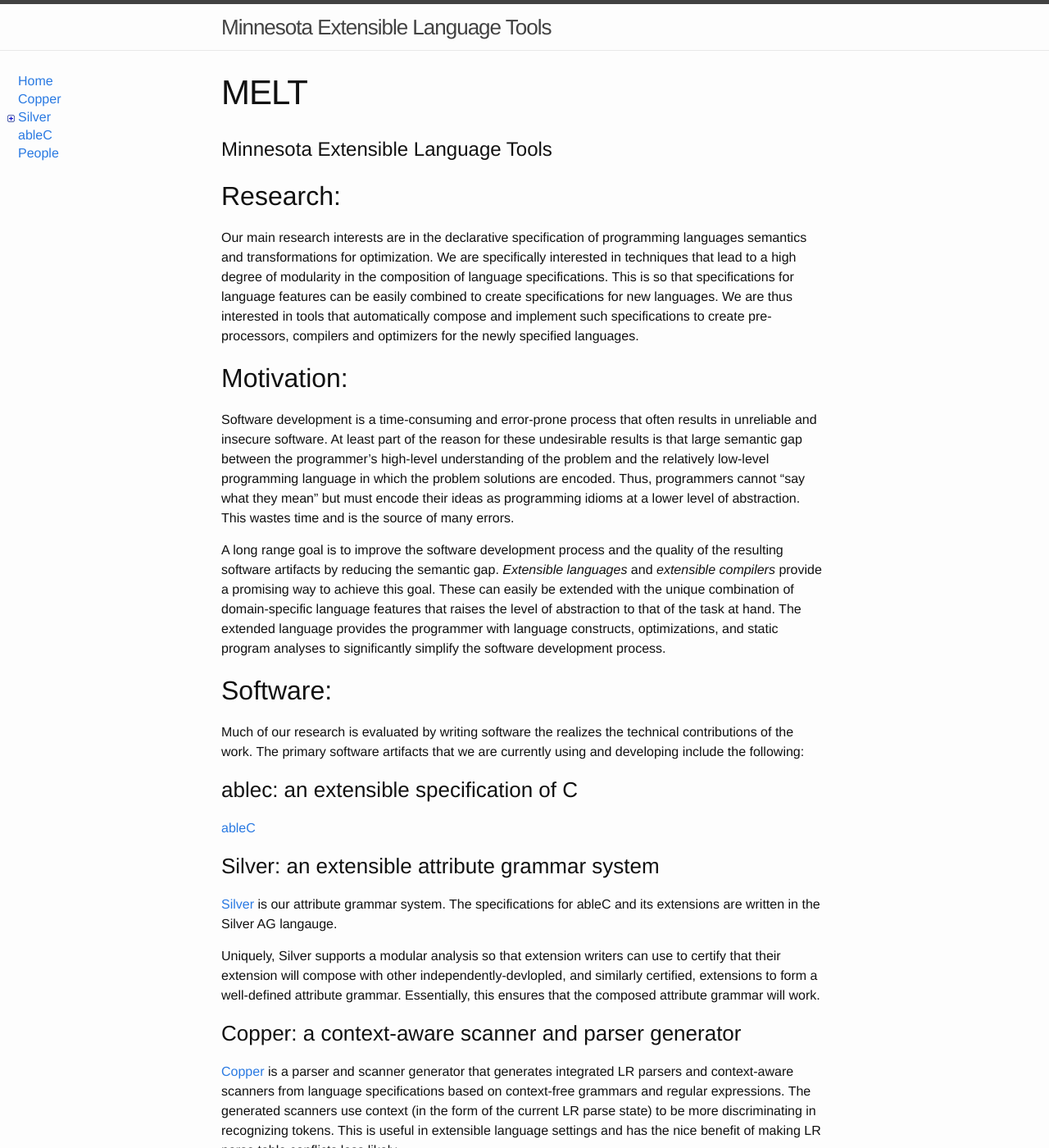
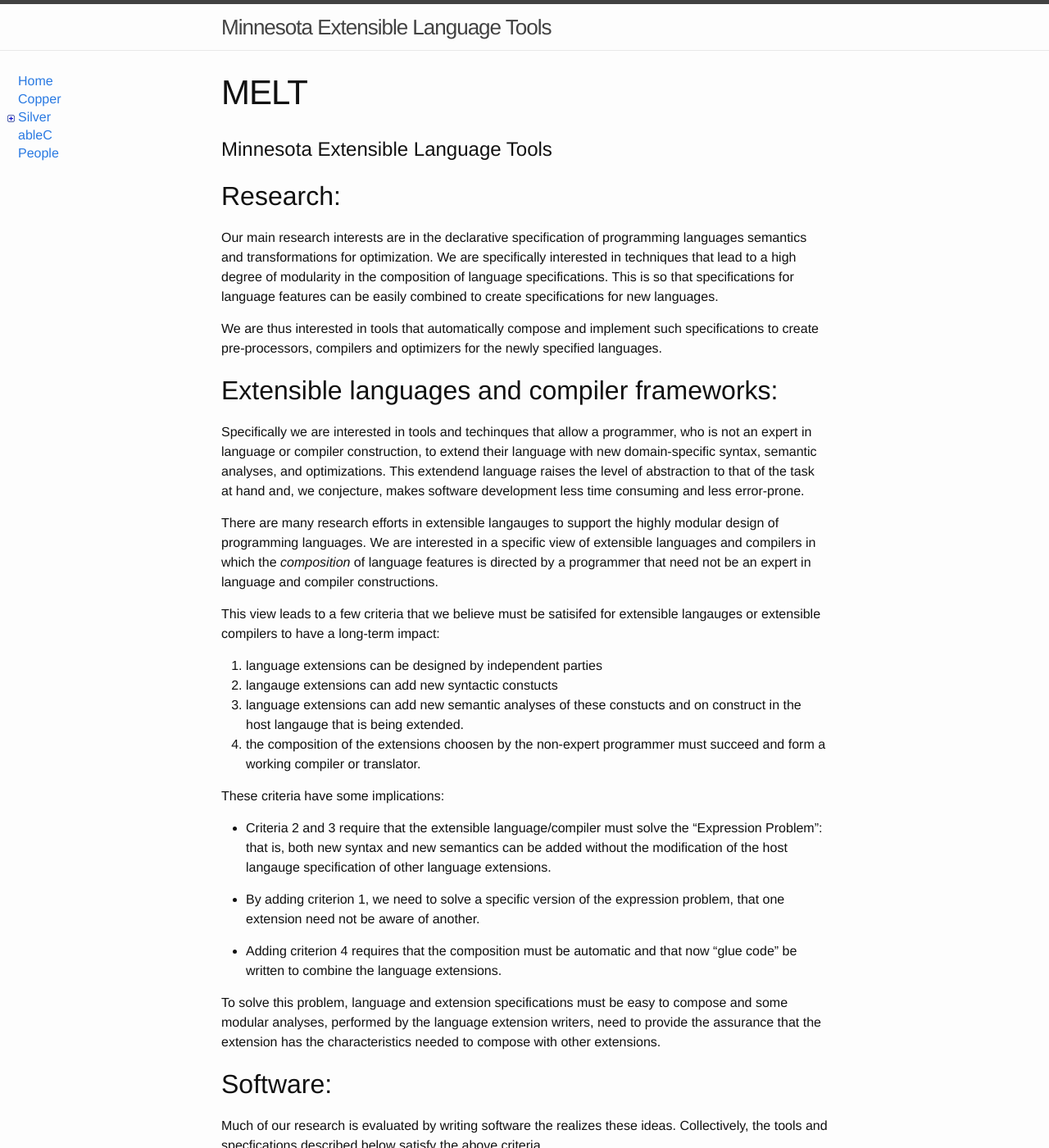
Before and after one commit to melt-umn/melt-website, a Jekyll site: the page built from index.md, in a window 1280 px wide and 1400 px high. Shown: the whole window at 82% size. Built offline with Jekyll 4.4.1, drawn with Linux system fonts in a browser that asks for light colours; some of the changed text lies outside the part shown.

Commit message:
rewriting front page

```diff
--- a/index.md
+++ b/index.md
@@ -7,35 +7,107 @@ title: MELT
 
 ## Research:
 
-Our main research interests are in the declarative
-specification of programming languages semantics and transformations for optimization. We are specifically interested in techniques that lead to a high degree of modularity in the composition of language specifications. This is so that specifications for language features can be easily combined to create specifications for new languages. We are thus interested in tools that automatically compose and implement such specifications to create pre-processors, compilers and optimizers for the newly specified languages.
+Our main research interests are in the declarative specification of
+programming languages semantics and transformations for
+optimization. We are specifically interested in techniques that lead
+to a high degree of modularity in the composition of language
+specifications. This is so that specifications for language features
+can be easily combined to create specifications for new languages.
 
-## Motivation:
+We
+are thus interested in tools that automatically compose and implement
+such specifications to create pre-processors, compilers and optimizers
+for the newly specified languages.
 
-Software development is a time-consuming and error-prone process that often results in unreliable and insecure software. At least part of the reason for these undesirable results is that large semantic gap between the programmer's high-level understanding of the problem and the relatively low-level programming language in which the problem solutions are encoded. Thus, programmers cannot "say what they mean" but must encode their ideas as programming idioms at a lower level of abstraction. This wastes time and is the source of many errors.
+## Extensible languages and compiler frameworks:
 
-A long range goal is to improve the software development process and the quality of the resulting software artifacts by reducing the semantic gap. *Extensible languages* and *extensible compilers* provide a promising way to achieve this goal. These can easily be extended with the unique combination of domain-specific language features that raises the level of abstraction to that of the task at hand. The extended language provides the programmer with language constructs, optimizations, and static program analyses to significantly simplify the software development process.
+Specifically we are interested in tools and techinques that allow a
+programmer, who is not an expert in language or compiler construction,
+to extend their language with new domain-specific syntax, semantic
+analyses, and optimizations.  This extendend language raises the level
+of abstraction to that of the task at hand and, we conjecture, makes
+software development less time consuming and less error-prone.
+
+There are many research efforts in extensible langauges to support the
+highly modular design of programming languages.  We are interested in
+a specific view of extensible languages and compilers in which the
+*composition* of language features is directed by a programmer that
+need not be an expert in language and compiler constructions.
+
+This view leads to a few criteria that we believe must be satisifed
+for extensible langauges or extensible compilers to have a long-term
+impact:
+
+1. language extensions can be designed by independent parties
+2. langauge extensions can add new syntactic constucts
+3. language extensions can add new semantic analyses of these
+   constucts and on construct in the host langauge that is being
+   extended.
+4. the composition of the extensions choosen by the non-expert
+   programmer must succeed and form a working compiler or translator.
+
+These criteria have some implications:
+
+* Criteria 2 and 3 require that the extensible language/compiler must
+  solve the "Expression Problem": that is, both new syntax and new
+  semantics can be added without the modification of the host langauge
+  specification of other language extensions.
+
+* By adding criterion 1, we need to solve a specific version of
+  the expression problem, that one extension need not be aware of
+  another.
+
+* Adding criterion 4 requires that the composition must be automatic
+  and that now "glue code" be written to combine the language
+  extensions.
+
+To solve this problem, language and extension specifications must be
+easy to compose and some modular analyses, performed by the language
+extension writers, need to provide the assurance that the extension
+has the characteristics needed to compose with other extensions.
 
 ## Software:
-Much of our research is evaluated by writing software the realizes the technical contributions of the work.  The primary software artifacts that we are currently using and developing include the following:
+Much of our research is evaluated by writing software the realizes
+these ideas.  Collectively, the tools and specfications described
+below satisfy the above criteria.
+
 
 ### ablec: an extensible specification of C
 
-[ableC](ablec/index.html)
+[ableC](ablec/index.html) is our primary vehicle for investigating
+extensible langauges.  This specification implements (or soon will)
+the C11 standard of the C programming langauge.
 
 
 ### Silver: an extensible attribute grammar system
 
-[Silver](silver) is our attribute grammar system.  The specifications for ableC and its extensions are written in the Silver AG langauge.
+[Silver](silver) is our attribute grammar system.  The specifications
+for ableC and its extensions are written in the Silver AG langauge.
 
-Uniquely, Silver supports a modular analysis so that extension writers can use to certify that their extension will compose with other independently-devlopled, and similarly certified, extensions to form a well-defined attribute grammar.  Essentially, this ensures that the composed attribute grammar will work.
+Uniquely, Silver supports a modular analysis so that extension writers
+can use to certify that their extension will compose with other
+independently-devlopled, and similarly certified, extensions to form a
+well-defined attribute grammar.  Essentially, this ensures that the
+composed attribute grammar will work.
+
 
 ### Copper: a context-aware scanner and parser generator
 
-[Copper](copper/index.html) is a parser and scanner generator that generates integrated LR parsers and context-aware scanners from language specifications based on context-free grammars and regular expressions. The generated scanners use context (in the form of the current LR parse state) to be more discriminating in recognizing tokens.  This is useful in extensible language settings and has the nice benefit of making LR parse table conflicts less likely.
+[Copper](copper/index.html) is a parser and scanner generator that
+generates integrated LR parsers and context-aware scanners from
+language specifications based on context-free grammars and regular
+expressions. The generated scanners use context (in the form of the
+current LR parse state) to be more discriminating in recognizing
+tokens.  This is useful in extensible language settings and has the
+nice benefit of making LR parse table conflicts less likely.
 
-Copper also has a modular analysis that can be used to ensure that certified language extension grammars will compose into a deterministic grammar.
+Copper also has a modular analysis that can be used to ensure that
+certified language extension grammars will compose into a
+deterministic grammar.
 
 ## Acknowledgements:
 
-We are very grateful for funding from the [National Science Foundation](http://www.nsf.gov/), the McKnight Foundation, the [University of Minnesota](http://www.umn.edu), and [IBM](http://ibm.com) for funding different aspects of our research.
+We are very grateful for funding from the [National Science
+Foundation](http://www.nsf.gov/), the McKnight Foundation, the
+[University of Minnesota](http://www.umn.edu), and
+[IBM](http://ibm.com) for funding different aspects of our research.
```
Also changed, not shown: ableC/index.md (line endings or trailing spaces).
